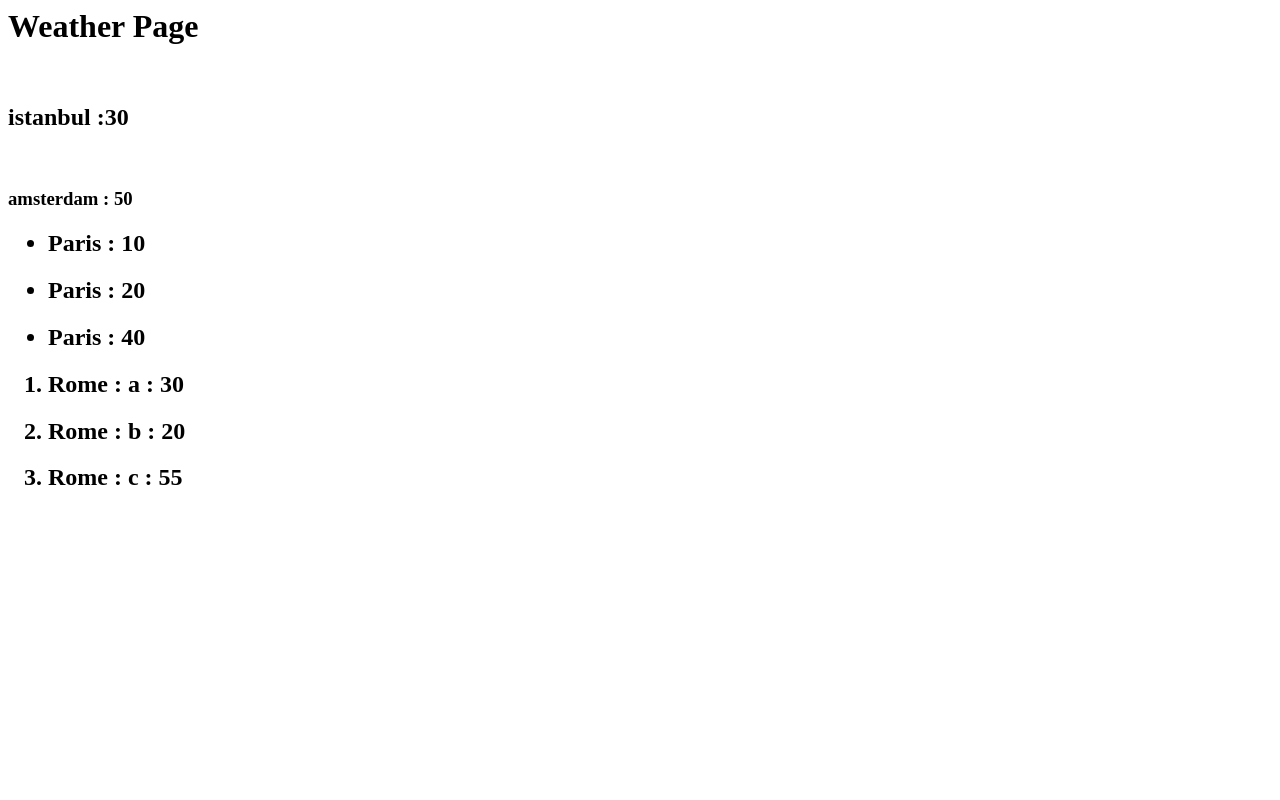
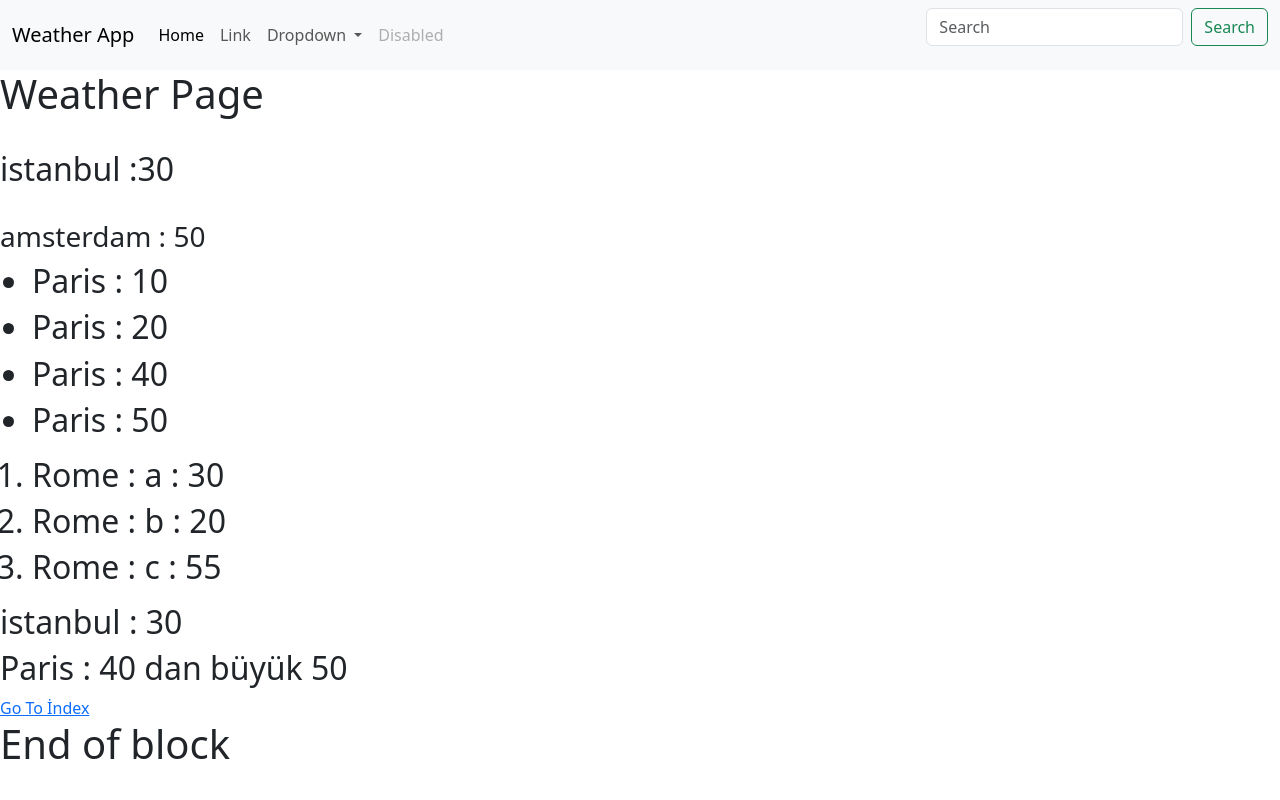
Before and after one commit to UmutDizman/Django_template_examples, a Django app: page /temlplate_app/weather/ in a window 1280 px wide. Run offline with Django 5.2, Linux system fonts and the light colour scheme.

Commit message:
Template Inheritance examples with jinja

```diff
--- a/django_template_project/django_template_project/settings.py
+++ b/django_template_project/django_template_project/settings.py
@@ -57,7 +57,7 @@ ROOT_URLCONF = 'django_template_project.urls'
 TEMPLATES = [
     {
         'BACKEND': 'django.template.backends.django.DjangoTemplates',
-        'DIRS': [],
+        'DIRS': [os.path.join(BASE_DIR,"templates")],
         'APP_DIRS': True,
         'OPTIONS': {
             'context_processors': [
--- a/django_template_project/temlplate_app/templates/temlplate_app/weather.html
+++ b/django_template_project/temlplate_app/templates/temlplate_app/weather.html
@@ -1,10 +1,7 @@
-<html lang="en">
-<head>
-    <meta charset="UTF-8">
-    <meta name="viewport" content="width=device-width, initial-scale=1.0">
-    <title>Weather Page</title>
-</head>
-<body>
+{% extends "base.html" %}
+
+{% block content %}
+
 
     <h1>Weather Page</h1>
     <br>
@@ -22,6 +19,16 @@
            <h2> <li> Rome : {{key}} : {{value}} </li> </h2>
         {% endfor %}
     </ol>
+        {% if istanbul == "30" %}
+            <h2> istanbul : {{istanbul}}</h2>
+        {% endif %}
 
-</body>
-</html>
+     {% for item in paris  %}
+        {% if item > 40 %}
+            <h2>  Paris : 40 dan büyük {{item}} </h2>
+        {% endif %}
+
+     {% endfor %}
+    <a href=" {% url 'index' %} "> Go To İndex</a>
+
+{% endblock %}
--- a/django_template_project/temlplate_app/views.py
+++ b/django_template_project/temlplate_app/views.py
@@ -10,7 +10,7 @@ def weather_view(request):
     weather_dictionarry = {
         "istanbul":"30",
         "amsterdam":"50",
-        "paris":[10,20,40],
+        "paris":[10,20,40,50],
         "rome":{"a":30,"b":20,"c":55}
     }
     return render(request,"temlplate_app/weather.html",context=weather_dictionarry)
--- /dev/null
+++ b/django_template_project/templates/base.html
@@ -0,0 +1,54 @@
+<html lang="en">
+<head>
+    <meta charset="UTF-8">
+    <meta name="viewport" content="width=device-width, initial-scale=1.0">
+    <script src="https://cdn.jsdelivr.net/npm/bootstrap@5.3.8/dist/js/bootstrap.bundle.min.js" integrity="sha384-FKyoEForCGlyvwx9Hj09JcYn3nv7wiPVlz7YYwJrWVcXK/BmnVDxM+D2scQbITxI" crossorigin="anonymous"></script>
+    <link href="https://cdn.jsdelivr.net/npm/bootstrap@5.3.8/dist/css/bootstrap.min.css" rel="stylesheet" integrity="sha384-sRIl4kxILFvY47J16cr9ZwB07vP4J8+LH7qKQnuqkuIAvNWLzeN8tE5YBujZqJLB" crossorigin="anonymous">
+    <title>Main Page</title>
+    <style>.bd-placeholder-img{font-size:1.125rem;text-anchor:middle;-webkit-user-select:none;-moz-user-select:none;user-select:none}@media (min-width: 768px){.bd-placeholder-img-lg{font-size:3.5rem}}.b-example-divider{width:100%;height:3rem;background-color:#0000001a;border:solid rgba(0,0,0,.15);border-width:1px 0;box-shadow:inset 0 .5em 1.5em #0000001a,inset 0 .125em .5em #00000026}.b-example-vr{flex-shrink:0;width:1.5rem;height:100vh}.bi{vertical-align:-.125em;fill:currentColor}.nav-scroller{position:relative;z-index:2;height:2.75rem;overflow-y:hidden}.nav-scroller .nav{display:flex;flex-wrap:nowrap;padding-bottom:1rem;margin-top:-1px;overflow-x:auto;text-align:center;white-space:nowrap;-webkit-overflow-scrolling:touch}.btn-bd-primary{--bd-violet-bg: #712cf9;--bd-violet-rgb: 112.520718, 44.062154, 249.437846;--bs-btn-font-weight: 600;--bs-btn-color: var(--bs-white);--bs-btn-bg: var(--bd-violet-bg);--bs-btn-border-color: var(--bd-violet-bg);--bs-btn-hover-color: var(--bs-white);--bs-btn-hover-bg: #6528e0;--bs-btn-hover-border-color: #6528e0;--bs-btn-focus-shadow-rgb: var(--bd-violet-rgb);--bs-btn-active-color: var(--bs-btn-hover-color);--bs-btn-active-bg: #5a23c8;--bs-btn-active-border-color: #5a23c8}.bd-mode-toggle{z-index:1500}.bd-mode-toggle .bi{width:1em;height:1em}.bd-mode-toggle .dropdown-menu .active .bi{display:block!important}
+</style>
+</head>
+<body>
+    <nav class="navbar navbar-expand-lg bg-body-tertiary">
+  <div class="container-fluid">
+    <a class="navbar-brand" href="#">Weather App</a>
+    <button class="navbar-toggler" type="button" data-bs-toggle="collapse" data-bs-target="#navbarSupportedContent" aria-controls="navbarSupportedContent" aria-expanded="false" aria-label="Toggle navigation">
+      <span class="navbar-toggler-icon"></span>
+    </button>
+    <div class="collapse navbar-collapse" id="navbarSupportedContent">
+      <ul class="navbar-nav me-auto mb-2 mb-lg-0">
+        <li class="nav-item">
+          <a class="nav-link active" aria-current="page" href="{% url 'index' %}">Home</a>
+        </li>
+        <li class="nav-item">
+          <a class="nav-link" href="{% url 'weatherview' %}">Link</a>
+        </li>
+        <li class="nav-item dropdown">
+          <a class="nav-link dropdown-toggle" href="#" role="button" data-bs-toggle="dropdown" aria-expanded="false">
+            Dropdown
+          </a>
+          <ul class="dropdown-menu">
+            <li><a class="dropdown-item" href="#">Action</a></li>
+            <li><a class="dropdown-item" href="#">Another action</a></li>
+            <li><hr class="dropdown-divider"></li>
+            <li><a class="dropdown-item" href="#">Something else here</a></li>
+          </ul>
+        </li>
+        <li class="nav-item">
+          <a class="nav-link disabled" aria-disabled="true">Disabled</a>
+        </li>
+      </ul>
+      <form class="d-flex" role="search">
+        <input class="form-control me-2" type="search" placeholder="Search" aria-label="Search"/>
+        <button class="btn btn-outline-success" type="submit">Search</button>
+      </form>
+    </div>
+  </div>
+</nav>
+
+{% block content %}
+
+{% endblock %}
+<h1>End of block</h1>
+</body>
+</html>
```
Also changed, not shown: django_template_project/temlplate_app/templates/temlplate_app/first.html (+5 -11 lines).
